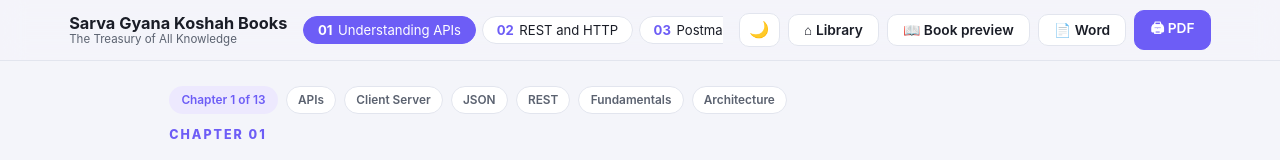
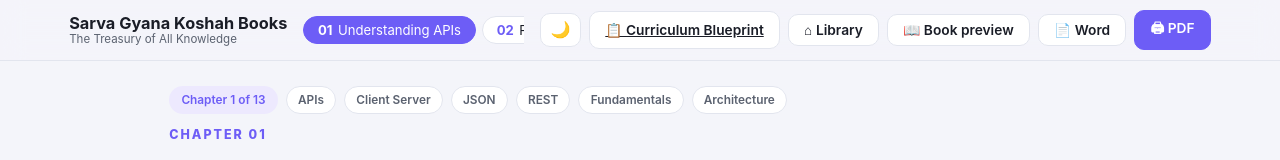
Before and after one commit to mayankcoder1993/AkshatEbooks, a React (Vite) app: page / in a window 1280 px wide. Shown: the top 160 px of the page. Built offline with nearby package versions, Linux system fonts and the light colour scheme; no server answers.

Commit message:
Add prominent Curriculum Blueprint buttons in reader header and library dashboard
Co-authored-by: arena-agent <297053741+arena-agent@users.noreply.github.com>

```diff
--- a/src/components/Header.jsx
+++ b/src/components/Header.jsx
@@ -1,3 +1,3 @@
 export default function Header({brand,theme,onToggleTheme,onHome,lessons,active,onSelect,onBookPreview,onSavePdf,onSaveWord,exporting}) {
-  return <header className="site-header"><div className="header-inner"><button className="brand brand-button" onClick={onHome} title="Back to book library"><span className="brand-text"><strong>{brand.imprint}</strong><span>{brand.tagline}</span></span></button><nav className="lesson-chips" aria-label="Lessons">{lessons.map((lesson,index)=><button key={lesson.id} className={index===active?'chip active':'chip'} onClick={()=>onSelect(index)}><span className="chip-num">{String(index+1).padStart(2,'0')}</span>{lesson.shortTitle}</button>)}</nav><div className="actions"><button className="icon-btn" onClick={onToggleTheme} title="Toggle theme">{theme==='light'?'🌙':'☀️'}</button><button className="btn" onClick={onHome}>⌂ Library</button><button className="btn" onClick={onBookPreview}>📖 Book preview</button><button className="btn" onClick={onSaveWord} disabled={exporting}>{exporting?'Preparing…':'📄 Word'}</button><button className="btn primary" onClick={onSavePdf}>🖨 PDF</button></div></div></header>
+  return <header className="site-header"><div className="header-inner"><button className="brand brand-button" onClick={onHome} title="Back to book library"><span className="brand-text"><strong>{brand.imprint}</strong><span>{brand.tagline}</span></span></button><nav className="lesson-chips" aria-label="Lessons">{lessons.map((lesson,index)=><button key={lesson.id} className={index===active?'chip active':'chip'} onClick={()=>onSelect(index)}><span className="chip-num">{String(index+1).padStart(2,'0')}</span>{lesson.shortTitle}</button>)}</nav><div className="actions"><button className="icon-btn" onClick={onToggleTheme} title="Toggle theme">{theme==='light'?'🌙':'☀️'}</button><a className="btn" href="/curriculum-planning.html" target="_blank" rel="noreferrer" title="View Curriculum Architecture & Syllabus Checklist">📋 Curriculum Blueprint</a><button className="btn" onClick={onHome}>⌂ Library</button><button className="btn" onClick={onBookPreview}>📖 Book preview</button><button className="btn" onClick={onSaveWord} disabled={exporting}>{exporting?'Preparing…':'📄 Word'}</button><button className="btn primary" onClick={onSavePdf}>🖨 PDF</button></div></div></header>
 }
--- a/src/components/LibraryHome.jsx
+++ b/src/components/LibraryHome.jsx
@@ -17,6 +17,7 @@ function BookDetails({ book, onOpenBook }) {
       <div className="catalog-output-actions">
         <button className="btn primary" disabled={!book.readable} onClick={() => onOpenBook(book)}>{book.readable ? 'Open Web View →' : 'Reader coming soon'}</button>
         <button className="btn" disabled={!book.readable} onClick={() => onOpenBook(book, book.currentEdition, { preview: true })}>Book / PDF Preview</button>
+        <a className="btn" href="/curriculum-planning.html" target="_blank" rel="noreferrer">📋 Curriculum Blueprint</a>
         {book.readable ? <a className="btn" href={book.downloads.offlineHtml} target="_blank" rel="noreferrer">Offline HTML</a> : <span className="btn disabled-link">Offline HTML</span>}
         {book.readable ? <a className="btn" href={book.downloads.docx} download>Editable Word</a> : <span className="btn disabled-link">Editable Word</span>}
       </div>
@@ -49,7 +50,10 @@ export default function LibraryHome({ theme, onToggleTheme, onOpenBook }) {
       <a className="brand" href="/" onClick={event => event.preventDefault()} aria-label={`${BRAND.imprint} home`}>
         <span className="brand-text"><strong>{BRAND.imprint}</strong><span>{BRAND.tagline}</span></span>
       </a>
-      <button className="icon-btn" onClick={onToggleTheme} title="Toggle theme" aria-label="Toggle light and dark theme">{theme === 'light' ? '🌙' : '☀️'}</button>
+      <div style={{ display: 'flex', alignItems: 'center', gap: '8px' }}>
+        <a className="btn" href="/curriculum-planning.html" target="_blank" rel="noreferrer" title="Curriculum Architecture & Syllabus Checklist">📋 Curriculum Blueprint</a>
+        <button className="icon-btn" onClick={onToggleTheme} title="Toggle theme" aria-label="Toggle light and dark theme">{theme === 'light' ? '🌙' : '☀️'}</button>
+      </div>
     </header>
 
     <main className="library-main">
```
